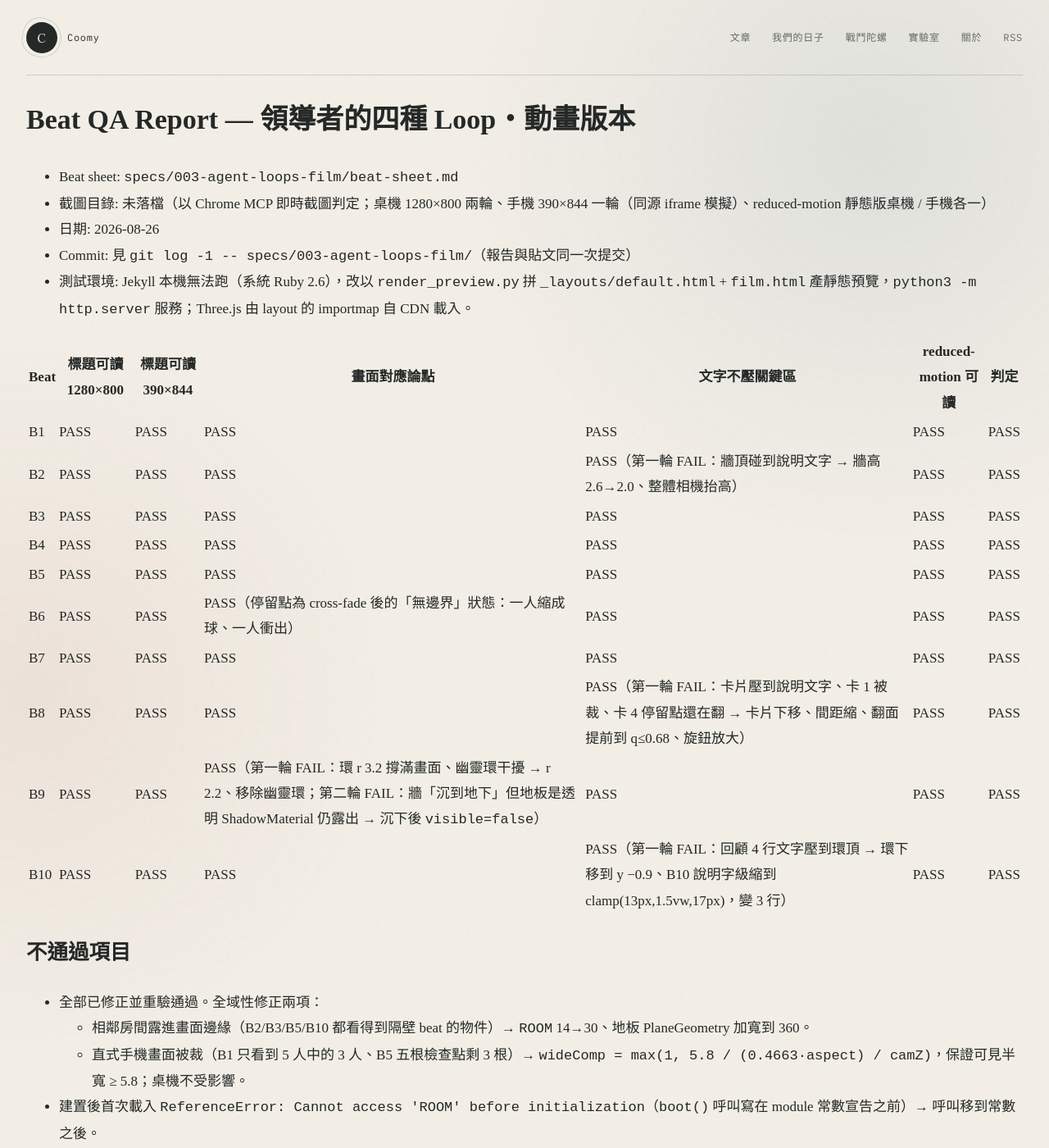
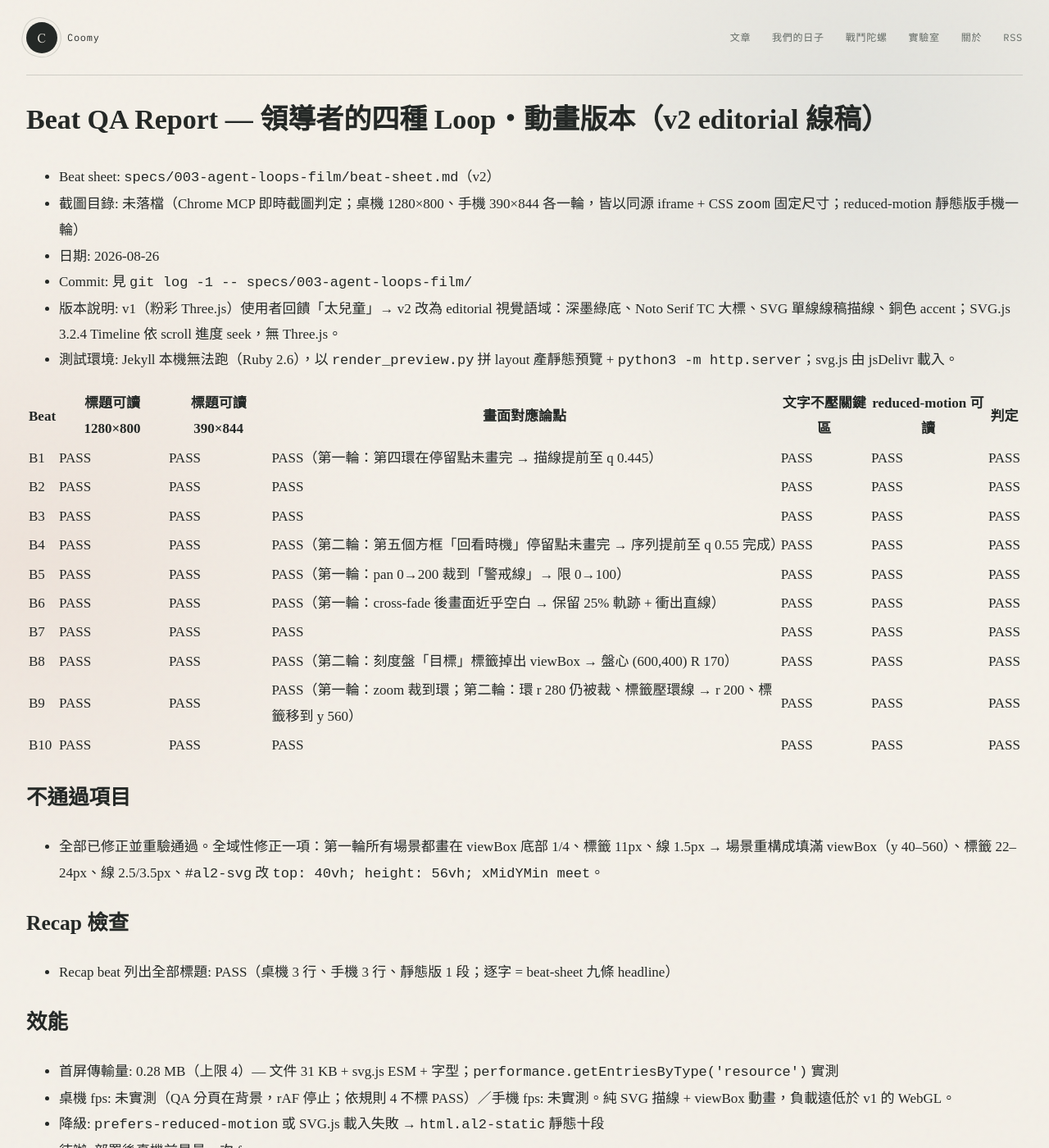
Before and after one commit to coomySF/coomySF.github.io, a Jekyll site: the page built from specs/003-agent-loops-film/beat-qa-report.md, in a window 1280 px wide and 1400 px high. Shown: the whole window at 82% size. Built offline with Jekyll 4.4.1, drawn with Linux system fonts in a browser that asks for light colours; our own code applies the rules of GitHub Pages for plain Markdown files; some of the changed text lies outside the part shown.

Commit message:
docs: v2 QA report for agent loops animated post
Co-Authored-By: Claude Fable 5 <noreply@anthropic.com>

```diff
--- a/specs/003-agent-loops-film/beat-qa-report.md
+++ b/specs/003-agent-loops-film/beat-qa-report.md
@@ -1,35 +1,33 @@
-# Beat QA Report — 領導者的四種 Loop・動畫版本
+# Beat QA Report — 領導者的四種 Loop・動畫版本（v2 editorial 線稿）
 
-- Beat sheet: `specs/003-agent-loops-film/beat-sheet.md`
-- 截圖目錄: 未落檔（以 Chrome MCP 即時截圖判定；桌機 1280×800 兩輪、手機 390×844 一輪（同源 iframe 模擬）、reduced-motion 靜態版桌機 / 手機各一）
+- Beat sheet: `specs/003-agent-loops-film/beat-sheet.md`（v2）
+- 截圖目錄: 未落檔（Chrome MCP 即時截圖判定；桌機 1280×800、手機 390×844 各一輪，皆以同源 iframe + CSS `zoom` 固定尺寸；reduced-motion 靜態版手機一輪）
 - 日期: 2026-08-26
-- Commit: 見 `git log -1 -- specs/003-agent-loops-film/`（報告與貼文同一次提交）
-- 測試環境: Jekyll 本機無法跑（系統 Ruby 2.6），改以 `render_preview.py` 拼 `_layouts/default.html` + `film.html` 產靜態預覽，`python3 -m http.server` 服務；Three.js 由 layout 的 importmap 自 CDN 載入。
+- Commit: 見 `git log -1 -- specs/003-agent-loops-film/`
+- 版本說明: v1（粉彩 Three.js）使用者回饋「太兒童」→ v2 改為 editorial 視覺語域：深墨綠底、Noto Serif TC 大標、SVG 單線線稿描線、銅色 accent；SVG.js 3.2.4 Timeline 依 scroll 進度 seek，無 Three.js。
+- 測試環境: Jekyll 本機無法跑（Ruby 2.6），以 `render_preview.py` 拼 layout 產靜態預覽 + `python3 -m http.server`；svg.js 由 jsDelivr 載入。
 
 | Beat | 標題可讀 1280×800 | 標題可讀 390×844 | 畫面對應論點 | 文字不壓關鍵區 | reduced-motion 可讀 | 判定 |
 |---|---|---|---|---|---|---|
-| B1 | PASS | PASS | PASS | PASS | PASS | PASS |
-| B2 | PASS | PASS | PASS | PASS（第一輪 FAIL：牆頂碰到說明文字 → 牆高 2.6→2.0、整體相機抬高） | PASS | PASS |
+| B1 | PASS | PASS | PASS（第一輪：第四環在停留點未畫完 → 描線提前至 q 0.445） | PASS | PASS | PASS |
+| B2 | PASS | PASS | PASS | PASS | PASS | PASS |
 | B3 | PASS | PASS | PASS | PASS | PASS | PASS |
-| B4 | PASS | PASS | PASS | PASS | PASS | PASS |
-| B5 | PASS | PASS | PASS | PASS | PASS | PASS |
-| B6 | PASS | PASS | PASS（停留點為 cross-fade 後的「無邊界」狀態：一人縮成球、一人衝出） | PASS | PASS | PASS |
+| B4 | PASS | PASS | PASS（第二輪：第五個方框「回看時機」停留點未畫完 → 序列提前至 q 0.55 完成） | PASS | PASS | PASS |
+| B5 | PASS | PASS | PASS（第一輪：pan 0→200 裁到「警戒線」→ 限 0→100） | PASS | PASS | PASS |
+| B6 | PASS | PASS | PASS（第一輪：cross-fade 後畫面近乎空白 → 保留 25% 軌跡 + 衝出直線） | PASS | PASS | PASS |
 | B7 | PASS | PASS | PASS | PASS | PASS | PASS |
-| B8 | PASS | PASS | PASS | PASS（第一輪 FAIL：卡片壓到說明文字、卡 1 被裁、卡 4 停留點還在翻 → 卡片下移、間距縮、翻面提前到 q≤0.68、旋鈕放大） | PASS | PASS |
-| B9 | PASS | PASS | PASS（第一輪 FAIL：環 r 3.2 撐滿畫面、幽靈環干擾 → r 2.2、移除幽靈環；第二輪 FAIL：牆「沉到地下」但地板是透明 ShadowMaterial 仍露出 → 沉下後 `visible=false`） | PASS | PASS | PASS |
-| B10 | PASS | PASS | PASS | PASS（第一輪 FAIL：回顧 4 行文字壓到環頂 → 環下移到 y −0.9、B10 說明字級縮到 clamp(13px,1.5vw,17px)，變 3 行） | PASS | PASS |
+| B8 | PASS | PASS | PASS（第二輪：刻度盤「目標」標籤掉出 viewBox → 盤心 (600,400) R 170） | PASS | PASS | PASS |
+| B9 | PASS | PASS | PASS（第一輪：zoom 裁到環；第二輪：環 r 280 仍被裁、標籤壓環線 → r 200、標籤移到 y 560） | PASS | PASS | PASS |
+| B10 | PASS | PASS | PASS | PASS | PASS | PASS |
 
 ## 不通過項目
-- 全部已修正並重驗通過。全域性修正兩項：
-  - 相鄰房間露進畫面邊緣（B2/B3/B5/B10 都看得到隔壁 beat 的物件）→ `ROOM` 14→30、地板 PlaneGeometry 加寬到 360。
-  - 直式手機畫面被裁（B1 只看到 5 人中的 3 人、B5 五根檢查點剩 3 根）→ `wideComp = max(1, 5.8 / (0.4663·aspect) / camZ)`，保證可見半寬 ≥ 5.8；桌機不受影響。
-- 建置後首次載入 `ReferenceError: Cannot access 'ROOM' before initialization`（`boot()` 呼叫寫在 module 常數宣告之前）→ 呼叫移到常數之後。
+- 全部已修正並重驗通過。全域性修正一項：第一輪所有場景都畫在 viewBox 底部 1/4、標籤 11px、線 1.5px → 場景重構成填滿 viewBox（y 40–560）、標籤 22–24px、線 2.5/3.5px、`#al2-svg` 改 `top: 40vh; height: 56vh; xMidYMin meet`。
 
 ## Recap 檢查
-- Recap beat 列出全部標題: PASS（B10 說明逐字 = 「主管一直在選 Loop／要主動卻只給回合／一步一請示／給結果不只給責任／節奏是為了早看見／知道哪裡不必等／同一人不同 Loop／設計切換條件／先看 Loop 再看人」，桌機 3 行、手機 3 行、靜態版 1 段）
+- Recap beat 列出全部標題: PASS（桌機 3 行、手機 3 行、靜態版 1 段；逐字 = beat-sheet 九條 headline）
 
 ## 效能
-- 首屏傳輸量: 0.47 MB（上限 4）— 文件 38 KB + three.module.js（CDN）+ 字型；`performance.getEntriesByType('resource')` 實測
-- 桌機 fps: 未實測（QA 分頁在背景，`requestAnimationFrame` 停止、1.5 s 內 0 幀；依規則 4 不標 PASS）／手機 fps: 未實測
-- 降級方案（已內建）: `max-width: 640px` 時 shadow map 2048→1024；DPR 上限 2；無粒子、無後製；`prefers-reduced-motion` 或無 WebGL 直接走靜態版不 boot
-- 待辦: 部署後在真機前景開一次頁面量 fps（桌機 M 系列目標 60、手機目標 ≥ 30）
+- 首屏傳輸量: 0.28 MB（上限 4）— 文件 31 KB + svg.js ESM + 字型；`performance.getEntriesByType('resource')` 實測
+- 桌機 fps: 未實測（QA 分頁在背景，rAF 停止；依規則 4 不標 PASS）／手機 fps: 未實測。純 SVG 描線 + viewBox 動畫，負載遠低於 v1 的 WebGL。
+- 降級: `prefers-reduced-motion` 或 SVG.js 載入失敗 → `html.al2-static` 靜態十段
+- 待辦: 部署後真機前景量一次 fps
```
